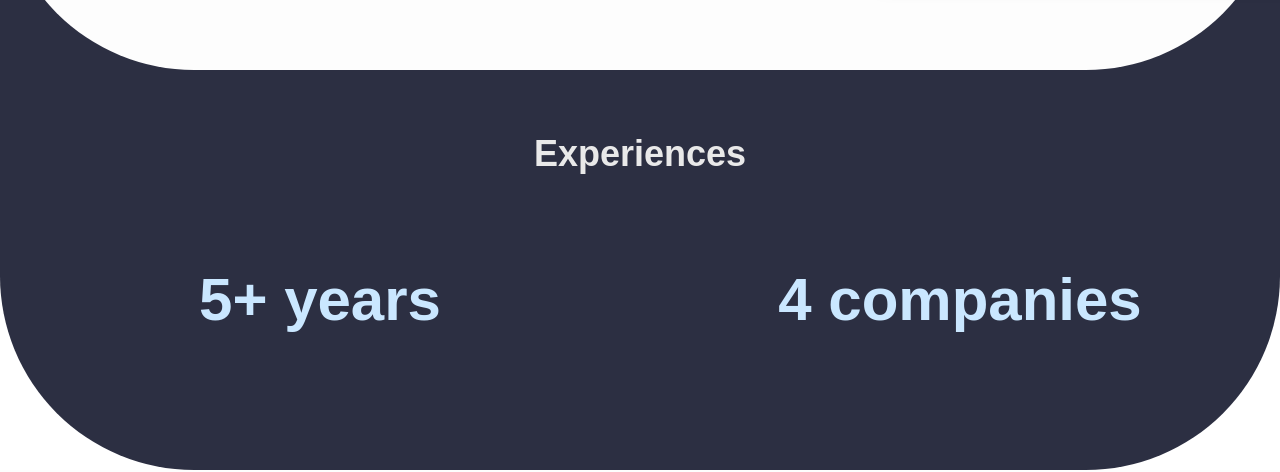
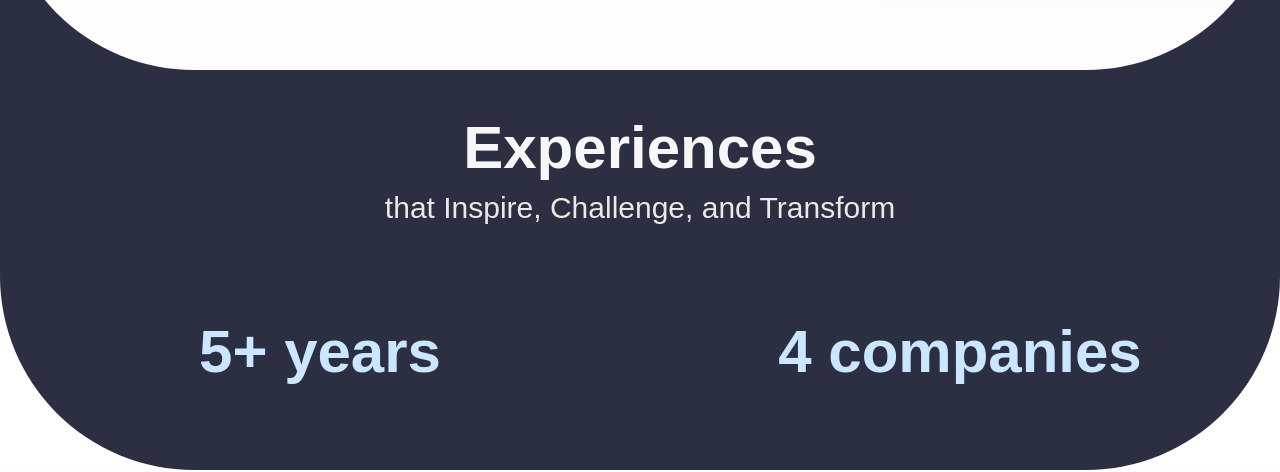
Before and after one commit to manishaac2002/anish_portfolio, a React (Vite) app: page / in a window 1280 px wide. Shown: the part 6002-6474 px from the top of the page. Built offline with nearby package versions, Linux system fonts and the light colour scheme.

Commit message:
feat - modified the experience page title.

```diff
--- a/src/pages/Experiences.jsx
+++ b/src/pages/Experiences.jsx
@@ -3,11 +3,18 @@
 const Experiences = () => {
   return (
     <div className="blueContainerSm">
-        <p className="text-chalk-200 text-4xl flex justify-center pt-16 font-semibold">Experiences</p>
-        <div className="grid grid-cols-2 text-center text-cloud text-2xl md:text-4xl lg:text-6xl font-bold pt-14 md:pt-24  ">
-            <p>5+ years</p>
-            <p>4 companies</p>
-        </div>
+      {/* <p className="text-chalk-200 text-4xl flex justify-center pt-16 font-semibold">Experiences</p> */}
+      <div className=" text-center pt-12">
+      <span className="text-chalk-100 font-semibold text-4xl md:text-6xl">Experiences
+      </span>
+        <p className="text-chalk-200 text-xl md:text-3xl pt-3 ">
+           that Inspire, Challenge, and Transform
+        </p>
+      </div>
+      <div className="grid grid-cols-2 text-center text-cloud text-2xl md:text-4xl lg:text-6xl font-bold pt-14 md:pt-24  ">
+        <p>5+ years</p>
+        <p>4 companies</p>
+      </div>
     </div>
   )
 }
```
